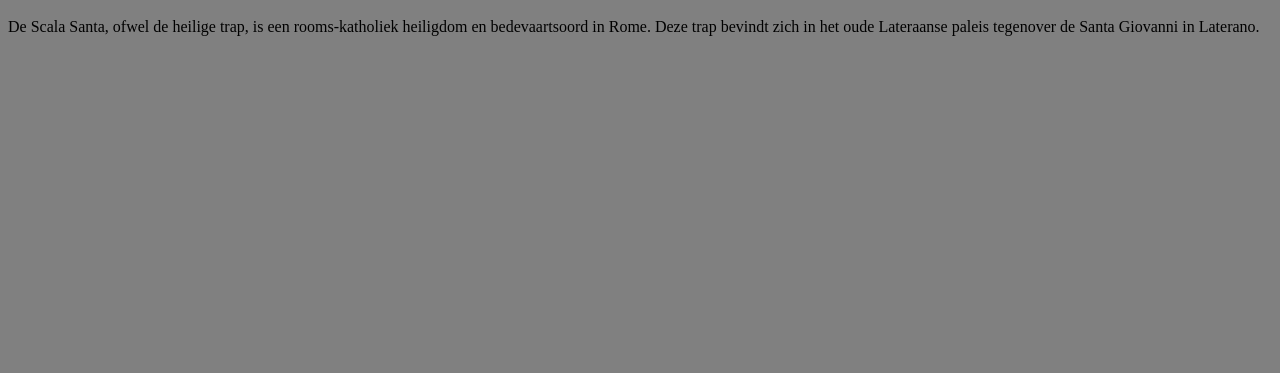
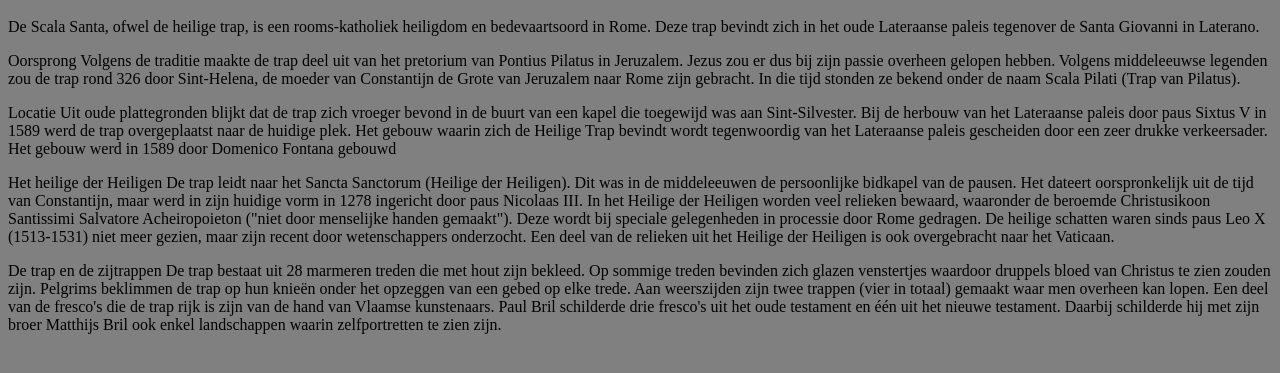
Before and after one commit to 141097/141097.github.io, a plain HTML site: page Scala Santa.html in a window 1280 px wide. Shown: the part 63-436 px from the top of the page. Drawn offline with Linux system fonts and the light colour scheme.

Commit message:
added text

```diff
--- a/Scala Santa.html
+++ b/Scala Santa.html
@@ -6,9 +6,15 @@
 <body>
 <h1 id="firstHeading" class="firstHeading" lang="nl" style="margin-left: 268px; margin-top: 23px; text-align: center; width: 409px;"><a href="https://www.google.nl/maps?q=Scala+santa&bav=on.2,or.r_cp.&bvm=bv.111396085,d.ZWU&biw=1279&bih=681&dpr=1&um=1&ie=UTF-8&sa=X&ved=0ahUKEwiAhLeB8pzKAhVIDQ8KHfXcC48Q_AUIBygC" style="text-align: center; color: rgb(0, 0, 0); background-color: transparent;">Scala Santa</a></h1>
 <p> De Scala Santa, ofwel de heilige trap, is een rooms-katholiek heiligdom en bedevaartsoord in Rome. Deze trap bevindt zich in het oude Lateraanse paleis tegenover de Santa Giovanni in Laterano.</p>
-<p></p>
-<p></p>
-<p></p>
-<p></p>
+<p>Oorsprong Volgens de traditie maakte de trap deel uit van het pretorium van Pontius Pilatus in Jeruzalem. Jezus zou er dus bij zijn passie overheen gelopen hebben. Volgens middeleeuwse legenden zou de trap rond 326 door Sint-Helena, de moeder van Constantijn de Grote van Jeruzalem naar Rome zijn gebracht. In die tijd stonden ze bekend onder de naam Scala Pilati (Trap van Pilatus).</p>
+<p>Locatie Uit oude plattegronden blijkt dat de trap zich vroeger bevond in de buurt van een kapel die toegewijd was aan Sint-Silvester. Bij de herbouw van het Lateraanse paleis door paus Sixtus V in 1589 werd de trap overgeplaatst naar de huidige plek.
+
+Het gebouw waarin zich de Heilige Trap bevindt wordt tegenwoordig van het Lateraanse paleis gescheiden door een zeer drukke verkeersader. Het gebouw werd in 1589 door Domenico Fontana gebouwd</p>
+<p>Het heilige der Heiligen De trap leidt naar het Sancta Sanctorum (Heilige der Heiligen). Dit was in de middeleeuwen de persoonlijke bidkapel van de pausen. Het dateert oorspronkelijk uit de tijd van Constantijn, maar werd in zijn huidige vorm in 1278 ingericht door paus Nicolaas III. In het Heilige der Heiligen worden veel relieken bewaard, waaronder de beroemde Christusikoon Santissimi Salvatore Acheiropoieton ("niet door menselijke handen gemaakt"). Deze wordt bij speciale gelegenheden in processie door Rome gedragen.
+
+De heilige schatten waren sinds paus Leo X (1513-1531) niet meer gezien, maar zijn recent door wetenschappers onderzocht. Een deel van de relieken uit het Heilige der Heiligen is ook overgebracht naar het Vaticaan.</p>
+<p>De trap en de zijtrappen De trap bestaat uit 28 marmeren treden die met hout zijn bekleed. Op sommige treden bevinden zich glazen venstertjes waardoor druppels bloed van Christus te zien zouden zijn. Pelgrims beklimmen de trap op hun knieën onder het opzeggen van een gebed op elke trede. Aan weerszijden zijn twee trappen (vier in totaal) gemaakt waar men overheen kan lopen.
+
+Een deel van de fresco's die de trap rijk is zijn van de hand van Vlaamse kunstenaars. Paul Bril schilderde drie fresco's uit het oude testament en één uit het nieuwe testament. Daarbij schilderde hij met zijn broer Matthijs Bril ook enkel landschappen waarin zelfportretten te zien zijn.</p>
 </body>
 </html>
```
